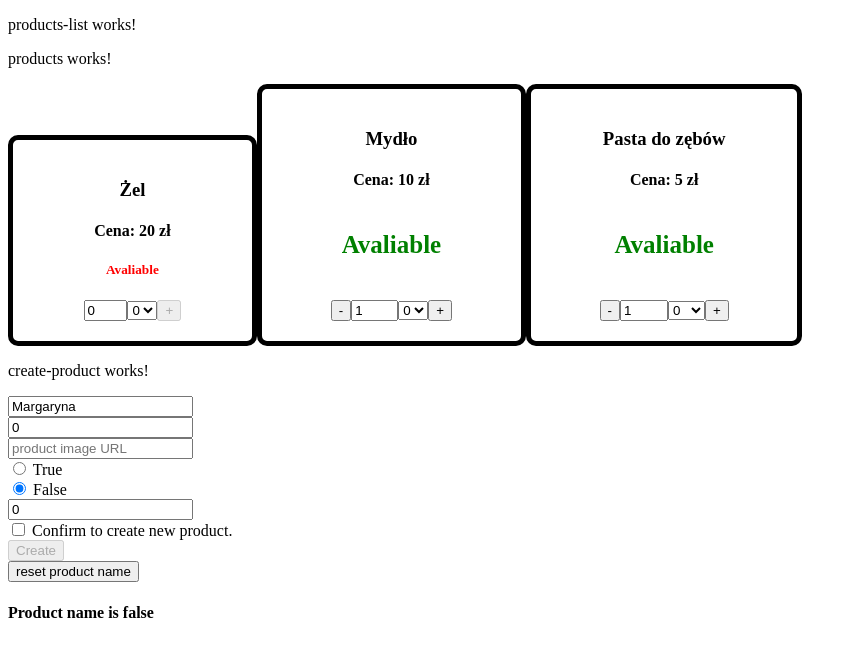
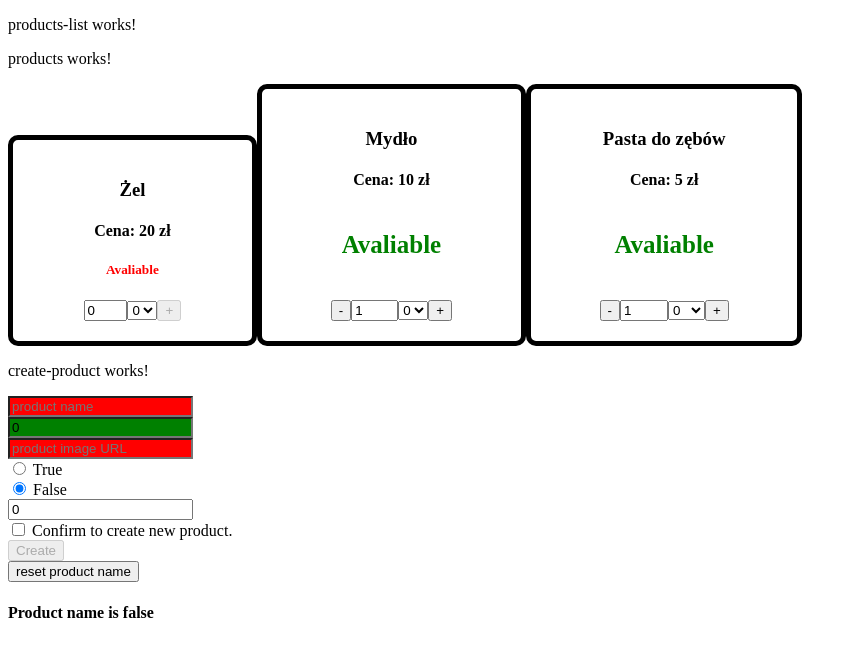
Before and after one commit to KubaBrambor/TypeScript, an Angular app in the folder ecommerce/: page / in a window 1280 px wide. Shown: the top 656 px of the page, without its empty margins (0-857 px from the left). Built offline with nearby package versions, Linux system fonts and the light colour scheme.

Commit message:
adding validatiors to template form

```diff
--- a/ecommerce/src/app/main/create-product/create-product.component.css
+++ b/ecommerce/src/app/main/create-product/create-product.component.css
@@ -0,0 +1,11 @@
+.product-name .ng-valid,
+.product-prize .ng-valid,
+.product-image .ng-valid {
+    background-color: green;
+}
+
+.product-name .ng-invalid,
+.product-prize .ng-invalid,
+.product-image .ng-invalid {
+    background-color: red;
+}
--- a/ecommerce/src/app/main/create-product/create-product.component.html
+++ b/ecommerce/src/app/main/create-product/create-product.component.html
@@ -1,41 +1,47 @@
 <p>create-product works!</p>
 
 <div class="form-group">
-    <form (ngSubmit)="createProduct()">
+    <form (ngSubmit)="createProduct(productForm)" #productForm="ngForm">
         <div class="product-name">
             <input type="text"
                     placeholder="product name"
+                    required
                     name="productName"
+                    #productName="ngModel"
                     [ngModel]="product.name"
                     (ngModelChange)="product.name=$event">
         </div>
-        <div class="product-name">
+        <div class="product-prize">
             <input type="text"
                     placeholder="product prize"
+                    required
                     name="productPrize"
+                    #productPrize="ngModel"
                     [(ngModel)]="product.prize" >
         </div>
-        <div class="product-name">
+        <div class="product-image">
             <input type="text"
                     placeholder="product image URL"
+                    required
                     name="productURL"
+                    #productImage="ngModel"
                     [(ngModel)]="product.imageURL">
         </div>
         <div class="productOnSale">
-            <div class="product-name">
+            <div class="product-sale">
                 <input type="radio"
                         placeholder="on sale?"
                         name="productOnSaleTrue"
                         [(ngModel)]="product.onSale" [value]=true> True
             </div>
-            <div class="product-name">
+            <div class="product-sale">
                 <input type="radio"
                         placeholder="on sale?"
                         name="productOnSaleFalse"
                         [(ngModel)]="product.onSale" [value]=false> False
             </div>
         </div>
-        <div class="product-name">
+        <div class="product-quantity">
             <input type="text"
                     placeholder="product quantity"
                     name="productQuantity"
--- a/ecommerce/src/app/main/create-product/create-product.component.ts
+++ b/ecommerce/src/app/main/create-product/create-product.component.ts
@@ -12,15 +12,20 @@ export class CreateProductComponent {
   public confirmed: boolean = false;
 
   constructor() {
-    this.product = new Product("Margaryna", 0, '', false, 0);
+    this.product = new Product("", 0, '', false, 0);
   }
 
   printValue(event) {
     this.product.name = event.toUpperCase()
   }
-  createProduct() {
-    this.productArr.push({});
-    Object.assign(this.productArr[this.productArr.length-1], this.product)
-    console.log(this.productArr);
+  createProduct(productForm) {
+    if(productForm.valid){
+      this.productArr.push({});
+      Object.assign(this.productArr[this.productArr.length-1], this.product)
+      console.log(this.productArr);
+    } else {
+      console.error("Stock form is in an invalid state.")
+    }
+
   }
 }
```
